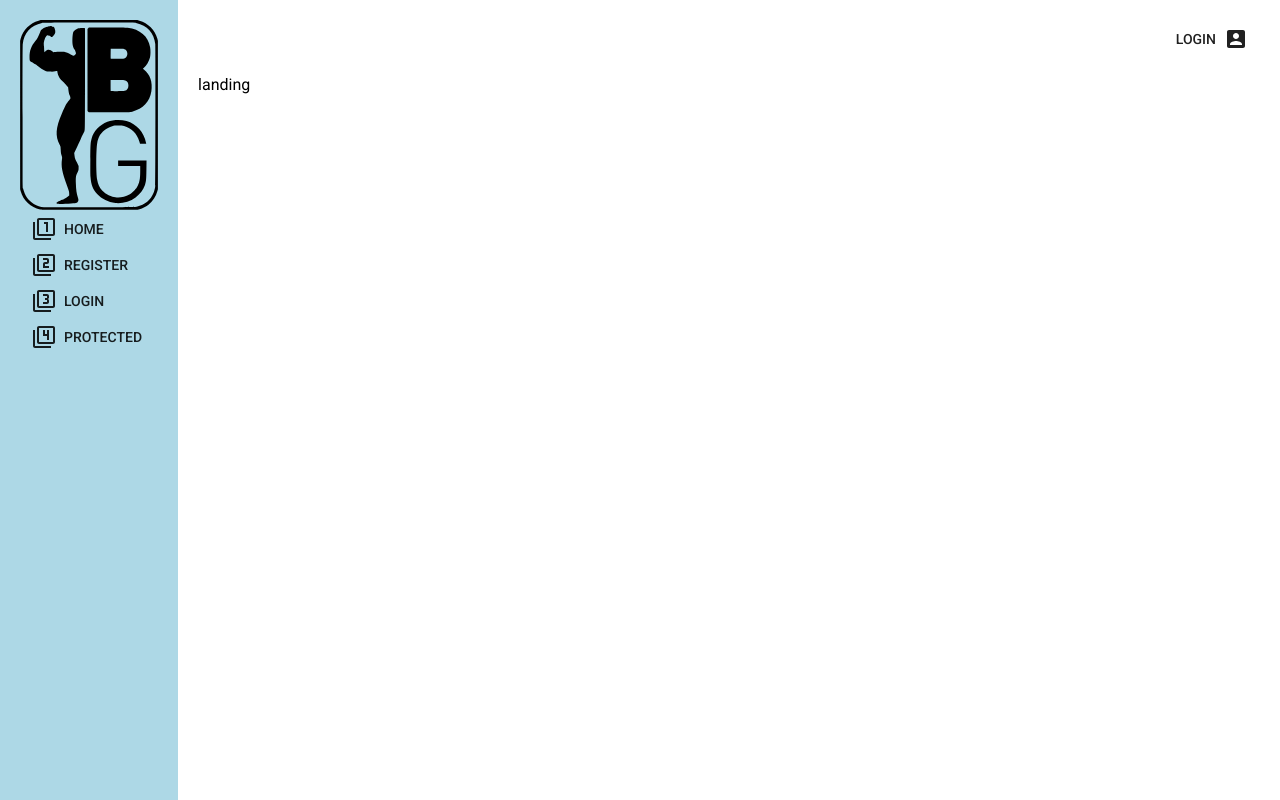
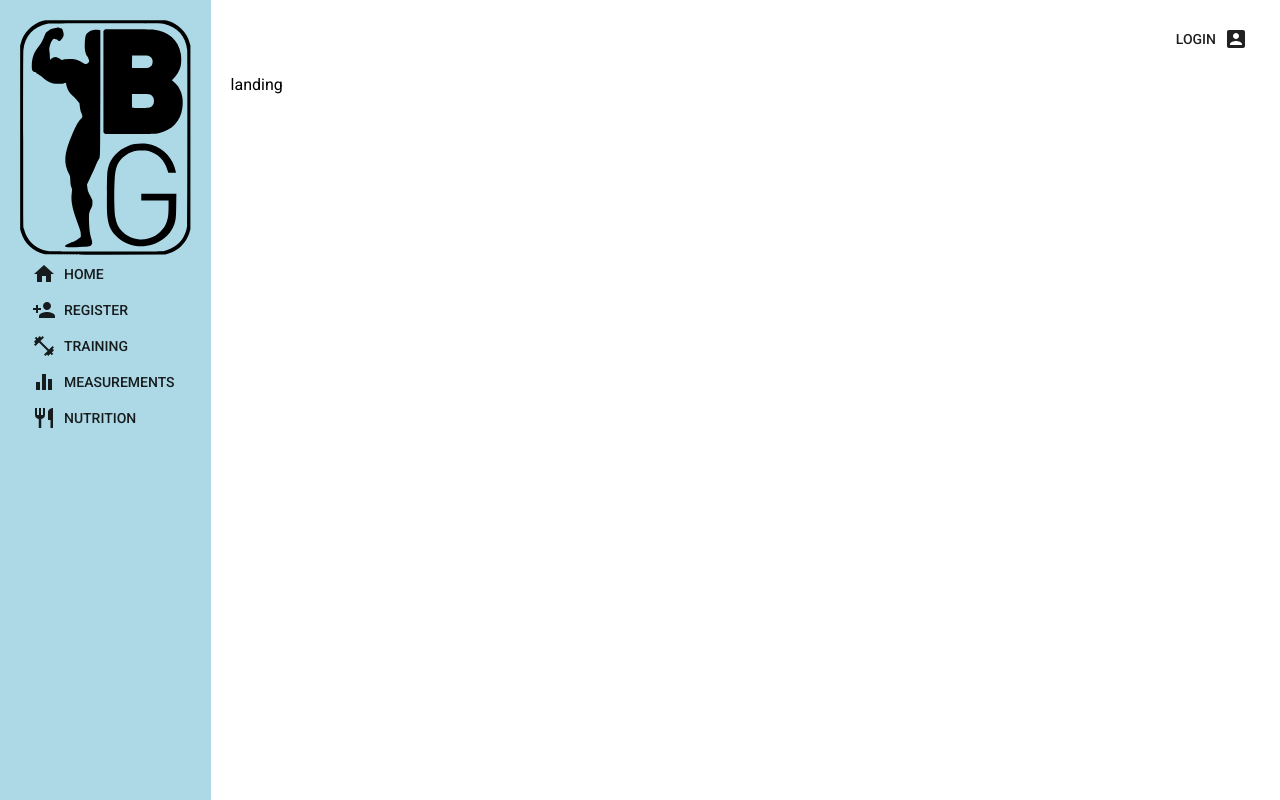
Before and after one commit to bradgarropy/buildgreatness, a React (Create React App) app: page / in a window 1280 px wide. Built offline with nearby package versions, Linux system fonts and the light colour scheme.

Commit message:
navigation and pages for training, nutrition, and measurements.

```diff
--- a/src/components/Content.jsx
+++ b/src/components/Content.jsx
@@ -6,10 +6,12 @@ import {Switch} from "react-router-dom"
 import "../css/Content.css"
 
 // components
-import Landing from "./routes/Landing"
-import Register from "./routes/Register"
-import Login from "./routes/Login"
-import Protected from "./routes/Protected"
+import Register from "./views/Register"
+import Login from "./views/Login"
+import Landing from "./views/Landing"
+import Training from "./views/Training"
+import Nutrition from "./views/Nutrition"
+import Measurements from "./views/Measurements"
 import ProtectedRoute from "./ProtectedRoute"
 
 
@@ -21,7 +23,9 @@ const Content = () => (
             <Route exact path="/" component={Landing}/>
             <Route exact path="/register" component={Register}/>
             <Route exact path="/login" component={Login}/>
-            <ProtectedRoute exact path="/protected" component={Protected}/>
+            <ProtectedRoute exact path="/training" component={Training}/>
+            <ProtectedRoute exact path="/nutrition" component={Nutrition}/>
+            <ProtectedRoute exact path="/measurements" component={Measurements}/>
         </Switch>
 
     </div>
--- a/src/components/Navigation.jsx
+++ b/src/components/Navigation.jsx
@@ -6,16 +6,17 @@ import "../css/Navigation.css"
 
 // material ui
 import FlatButton from "material-ui/FlatButton"
-import FilterOne from "material-ui/svg-icons/image/filter-1"
-import FilterTwo from "material-ui/svg-icons/image/filter-2"
-import FilterThree from "material-ui/svg-icons/image/filter-3"
-import FilterFour from "material-ui/svg-icons/image/filter-4"
+import PersonAddIcon from "material-ui/svg-icons/social/person-add"
+import HomeIcon from "material-ui/svg-icons/action/home"
+import FitnessCenterIcon from "material-ui/svg-icons/places/fitness-center"
+import EqualizerIcon from "material-ui/svg-icons/av/equalizer"
+import MapsRestaurant from "material-ui/svg-icons/maps/restaurant"
 
 // components
 import Logo from "./Logo"
 
 
-const Navigation = (props) => {
+const Navigation = () => {
 
     return (
 
@@ -28,7 +29,7 @@ const Navigation = (props) => {
                 hoverColor="none"
                 disableTouchRipple
                 containerElement={<Link to="/"/>}
-                icon={<FilterOne/>}
+                icon={<HomeIcon/>}
             />
 
             <FlatButton
@@ -36,23 +37,31 @@ const Navigation = (props) => {
                 hoverColor="none"
                 disableTouchRipple
                 containerElement={<Link to="/register"/>}
-                icon={<FilterTwo/>}
+                icon={<PersonAddIcon/>}
             />
 
             <FlatButton
-                label="login"
+                label="training"
                 hoverColor="none"
                 disableTouchRipple
-                containerElement={<Link to="/login"/>}
-                icon={<FilterThree/>}
+                containerElement={<Link to="/training"/>}
+                icon={<FitnessCenterIcon/>}
             />
 
             <FlatButton
-                label="protected"
+                label="measurements"
                 hoverColor="none"
                 disableTouchRipple
-                containerElement={<Link to="/protected"/>}
-                icon={<FilterFour/>}
+                containerElement={<Link to="/measurements"/>}
+                icon={<EqualizerIcon/>}
+            />
+
+            <FlatButton
+                label="nutrition"
+                hoverColor="none"
+                disableTouchRipple
+                containerElement={<Link to="/nutrition"/>}
+                icon={<MapsRestaurant/>}
             />
 
         </div>
--- a/src/components/routes/Protected.jsx
+++ /dev/null
@@ -1,18 +0,0 @@
-import React from "react"
-
-
-const Protected = () => {
-
-    return (
-
-        <div className="protected">
-            protected
-        </div>
-
-    )
-
-}
-
-
-// export
-export default Protected
--- /dev/null
+++ b/src/components/views/Measurements.jsx
@@ -0,0 +1,43 @@
+import React from "react"
+import PropTypes from "prop-types"
+
+
+class Measurements extends React.Component {
+
+    constructor(props) {
+
+        super(props)
+
+        this.state = {
+
+        }
+
+    }
+
+    render() {
+
+        return (
+
+            <div className="measurements">
+                measurements
+            </div>
+
+        )
+
+    }
+
+}
+
+
+Measurements.propTypes = {
+
+}
+
+
+Measurements.defaultProps = {
+
+}
+
+
+// export
+export default Measurements
--- /dev/null
+++ b/src/components/views/Nutrition.jsx
@@ -0,0 +1,43 @@
+import React from "react"
+import PropTypes from "prop-types"
+
+
+class Nutrition extends React.Component {
+
+    constructor(props) {
+
+        super(props)
+
+        this.state = {
+
+        }
+
+    }
+
+    render() {
+
+        return (
+
+            <div className="nutrition">
+                nutrition
+            </div>
+
+        )
+
+    }
+
+}
+
+
+Nutrition.propTypes = {
+
+}
+
+
+Nutrition.defaultProps = {
+
+}
+
+
+// export
+export default Nutrition
--- /dev/null
+++ b/src/components/views/Training.jsx
@@ -0,0 +1,43 @@
+import React from "react"
+import PropTypes from "prop-types"
+
+
+class Training extends React.Component {
+
+    constructor(props) {
+
+        super(props)
+
+        this.state = {
+
+        }
+
+    }
+
+    render() {
+
+        return (
+
+            <div className="training">
+                training
+            </div>
+
+        )
+
+    }
+
+}
+
+
+Training.propTypes = {
+
+}
+
+
+Training.defaultProps = {
+
+}
+
+
+// export
+export default Training
```
Also changed, not shown: src/components/views/Landing.jsx (renamed from src/components/routes/Landing.jsx), src/components/views/Login.jsx (renamed from src/components/routes/Login.jsx), src/components/views/Register.jsx (renamed from src/components/routes/Register.jsx).
